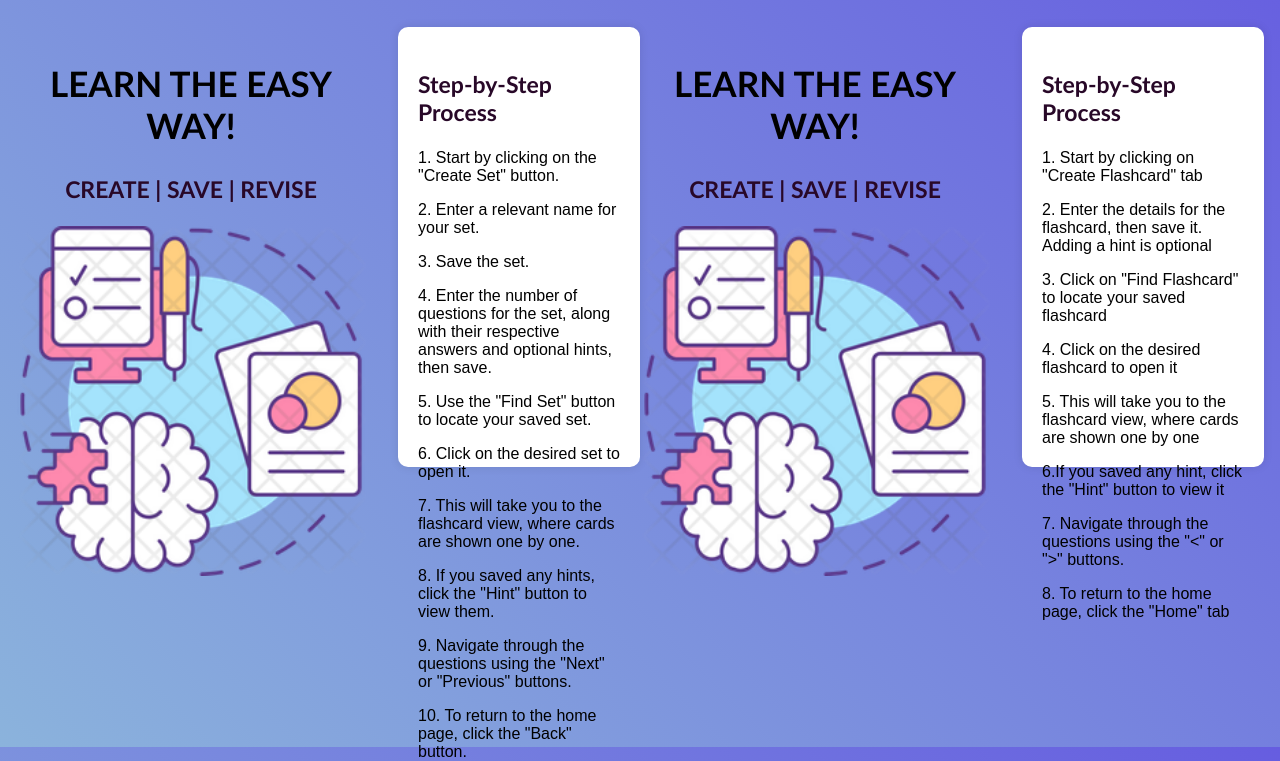
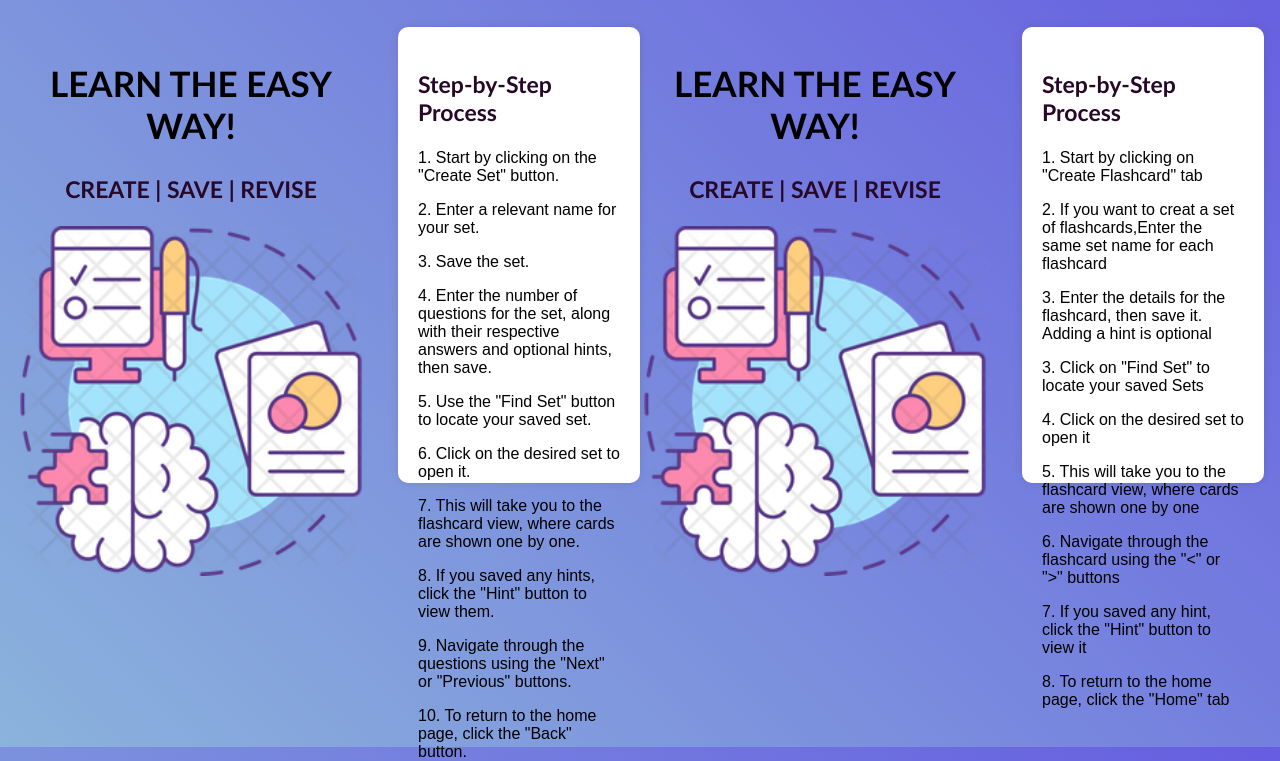
Before and after one commit to dnyaneshgh/FC-Learning-Web-App, a Flask app: page / in a window 1280 px wide. Shown: the part 87-848 px from the top of the page. Run offline with Flask 3, Linux system fonts and the light colour scheme.

Commit message:
process modified according to changes

```diff
--- a/SDProject/Templates/main_page.html
+++ b/SDProject/Templates/main_page.html
@@ -121,8 +121,8 @@
         box-shadow: 0 0 10px rgba(0, 0, 0, 0.1);
         text-align: left;
         margin-left: 2rem;
-        width: 30rem;
-        height: 25rem;
+        width: 35rem;
+        height: 26rem;
       }
       .main-container {
         display: flex;
@@ -179,18 +179,21 @@
         <h3>Step-by-Step Process</h3>
         <p>1. Start by clicking on "Create Flashcard" tab</p>
         <p>
-          2. Enter the details for the flashcard, then save it. Adding a hint is
-          optional
+          2. If you want to creat a set of flashcards,Enter the same set name for each flashcard
+          <p>
+            3. Enter the details for the flashcard, then save it. Adding a hint is
+            optional
+          </p>
         </p>
-        <p>3. Click on "Find Flashcard" to locate your saved flashcard</p>
-        <p>4. Click on the desired flashcard to open it</p>
+        <p>3. Click on "Find Set" to locate your saved Sets</p>
+        <p>4. Click on the desired set to open it</p>
         <p>
           5. This will take you to the flashcard view, where cards are shown one
           by one
         </p>
-        <p>6.If you saved any hint, click the "Hint" button to view it</p>
+        <p>6. Navigate through the flashcard using the "&lt;" or "&gt;" buttons</p>
         <p>
-          7. Navigate through the questions using the "&lt;" or "&gt;" buttons.
+          7. If you saved any hint, click the "Hint" button to view it
         </p>
         <p>8. To return to the home page, click the "Home" tab</p>
       </div>
```
